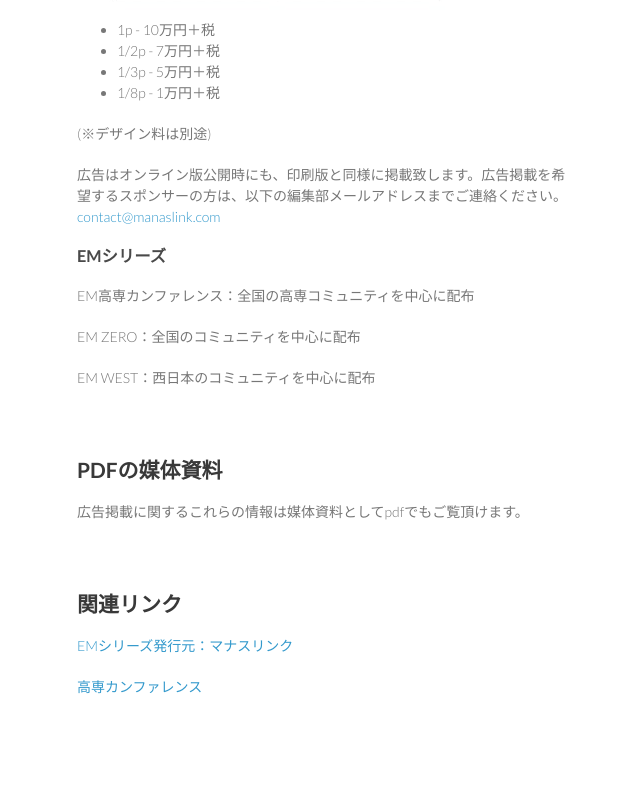
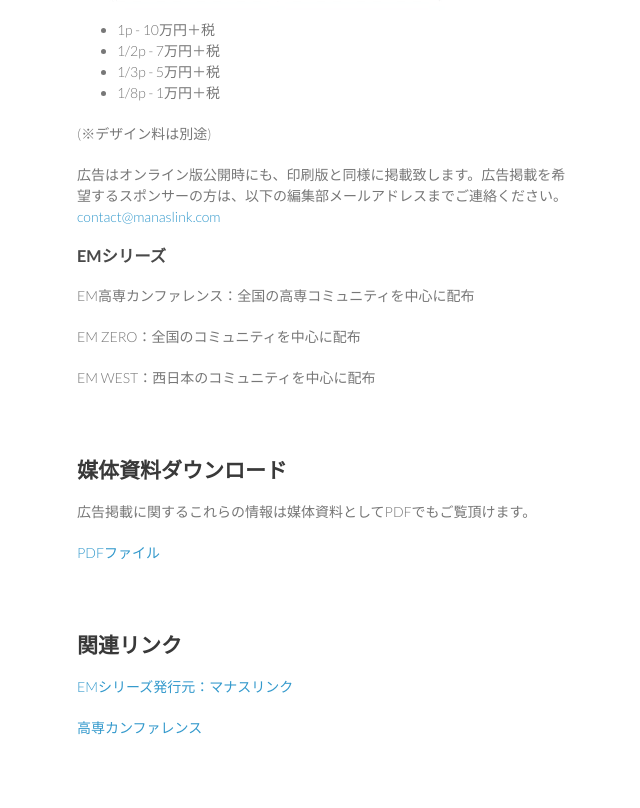
Before and after one commit to e-jigsaw/emkc-online, a plain HTML site: page ads.html in a window 1280 px wide. Shown: the part 1978-2786 px from the top of the page, without its empty margins (493-1133 px from the left). Before the commit the page ends 2745 px from the top, so only its background shows below. Drawn offline with nearby package versions, Linux system fonts and the light colour scheme; a script that the page names is missing.

Commit message:
add pdf file link

```diff
--- a/ads.html
+++ b/ads.html
@@ -1,3 +1,3 @@
 <!DOCTYPE html><html><head><meta charset="utf-8"><meta http-equiv="X-UA-Compatible" content="chrome=1"><title>EMKC-Online::Alpha</title><link rel="stylesheet" href="stylesheets/styles.css"><link rel="stylesheet" href="stylesheets/pygment_trac.css"><script type="text/javascript" src="http://code.jquery.com/jquery-latest.js"></script><script type="text/javascript" src="javascripts/main.js"></script></head><body><div class="wrapper"><header><h1>EMKC-Online::Alpha</h1><p>EMKC-Online::Alpha</p><p><a href="backnumber.html">バックナンバー</a></p><p><a href="ads.html">広告募集</a></p><p><a href="articles.html">記事募集</a></p><h3>現在のお知らせ</h3><p>
 広告を募集しています。詳しくは<a href="ads.html">広告募集</a>をご覧ください。</p></header><section><h1>広告募集</h1><p>本紙はコミュニティベースで制作・発行を行っているフリーペーパー「EMシリーズ」の高専版です。</p><p>全国で行われている勉強会イベント「高専カンファレンス」運営有志が、高専の魅力をより多くの人に知って欲しいという思いから、関係者より技術・体験・他様々な話題の記事を募って読み応えある一冊として纏めております。</p><p>発行された冊子は高専カンファレンス参加者、各地の高専、希望企業、書店への設置等を通し、多くの方に広く配布されます。</p><p>発行に際し、広告掲載にてご協力してくださるスポンサーの方を募集しております。ぜひご一考ください。</p></section><section>	<h2>現在広告募集中の冊子情報</h2><ul><li>名称：EM高専カンファレンス Vol.3</li><li>発行時期：2013年春発行（2〜3月予定）</li><li>発行部数：5000部〜10000部予定</li><li>体裁：A4版カラー36p予定</li><li>掲載記事：<ul><li>特集：高専ベンチャーが熱い！</li><li>高専生インターンの現場から</li><li>上司から見た高専生の魅力</li><li>高専ライフ</li><li>高専カンファレンスのご紹介</li><li>ほか</li></ul></li></ul></section><section><h2>発行実績</h2><p>Vol.1 2011年3月発行 5000部＋オンライン配布中</p><p>Vol.2 2012年7月発行 8000部＋オンライン配布中</p><h2>配布場所</h2><ul><li>IT系イベント<ul><li>高専カンファレンス</li><li>XP祭り</li><li>Agile Japan</li><li>OSCカンファレンス</li><li>オブラブ</li><li>アジャイルプロセス協議会</li><li>ほか</li></ul></li><li>各地の高専</li><li>オンライン取り寄せ</li><li>個人・企業希望</li><li>店舗設置<ul><li>ジュンク堂書店池袋本店</li><li>紀伊国屋書店南店</li><li>秋葉原駅前クリニック</li><li>鳥一代</li><li>ほか</li></ul></li></ul></section><section><h2>EMシリーズについて／広告料ご案内 </h2><p>EM ZEROをはじめとするEMシリーズはイベント等に合わせて刊行しております。EMシリーズに掲載する広告の体裁・広告料は次の通りです。</p><img src="images/ad_image.jpg"><ul><li>1p - 10万円＋税</li><li>1/2p - 7万円＋税</li><li>1/3p - 5万円＋税</li><li>1/8p - 1万円＋税</li></ul><p>(※デザイン料は別途)</p><p>
-広告はオンライン版公開時にも、印刷版と同様に掲載致します。広告掲載を希望するスポンサーの方は、以下の編集部メールアドレスまでご連絡ください。<br><a href="mailto:contact@manaslink.com">contact@manaslink.com</a></p><h3>EMシリーズ</h3><p>EM高専カンファレンス：全国の高専コミュニティを中心に配布</p><p>EM ZERO：全国のコミュニティを中心に配布</p><p>EM WEST：西日本のコミュニティを中心に配布</p></section><section><h2>PDFの媒体資料</h2><p>広告掲載に関するこれらの情報は媒体資料としてpdfでもご覧頂けます。</p></section><section><h2>関連リンク</h2><p><a href="http://www.manaslink.com">EMシリーズ発行元：マナスリンク</a></p><p><a href="http://kosenconf.jp">高専カンファレンス</a></p></section><footer><p>EMKC project ALL RIGHTS RESERVED</p><address><ul><li>Auther: Takaya Kobayashi(a.k.a. Jigsaw) / m[at]jgs.me</li><li>EMKC-Online: EMKC project / <a href="mailto:contact@manaslink.com">contact@manaslink.com</a></li></ul></address></footer></div><script type="text/javascript" src="javascripts/scale.fix.js"></script></body></html>
+広告はオンライン版公開時にも、印刷版と同様に掲載致します。広告掲載を希望するスポンサーの方は、以下の編集部メールアドレスまでご連絡ください。<br><a href="mailto:contact@manaslink.com">contact@manaslink.com</a></p><h3>EMシリーズ</h3><p>EM高専カンファレンス：全国の高専コミュニティを中心に配布</p><p>EM ZERO：全国のコミュニティを中心に配布</p><p>EM WEST：西日本のコミュニティを中心に配布</p></section><section><h2>媒体資料ダウンロード</h2><p>広告掲載に関するこれらの情報は媒体資料としてPDFでもご覧頂けます。</p><p><a href="EMKC_201210.pdf">PDFファイル</a></p></section><section><h2>関連リンク</h2><p><a href="http://www.manaslink.com">EMシリーズ発行元：マナスリンク</a></p><p><a href="http://kosenconf.jp">高専カンファレンス</a></p></section><footer><p>EMKC project ALL RIGHTS RESERVED</p><address><ul><li>Auther: Takaya Kobayashi(a.k.a. Jigsaw) / m[at]jgs.me</li><li>EMKC-Online: EMKC project / <a href="mailto:contact@manaslink.com">contact@manaslink.com</a></li></ul></address></footer></div><script type="text/javascript" src="javascripts/scale.fix.js"></script></body></html>
```
